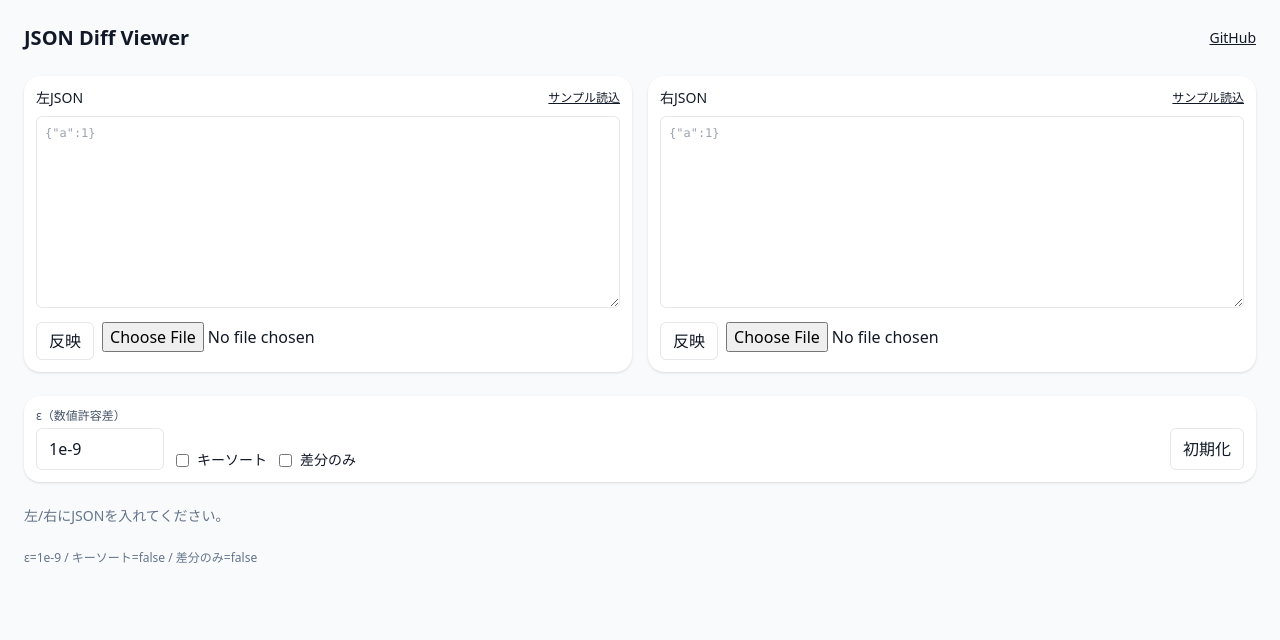
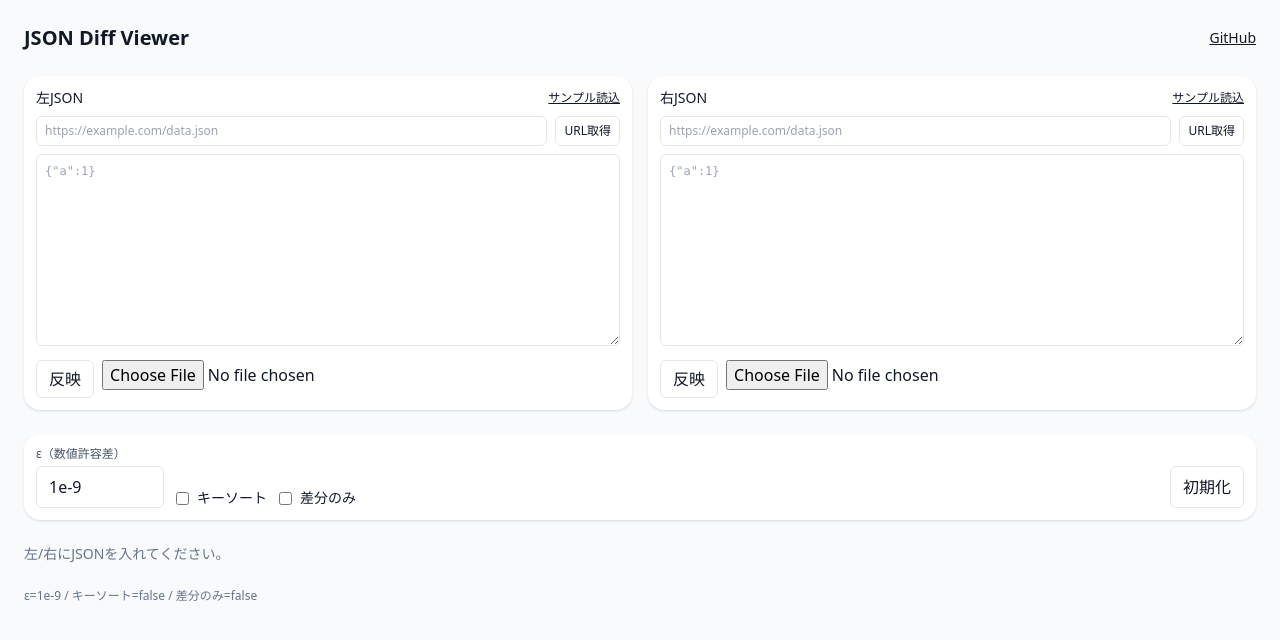
Before and after one commit to seiya-matsuoka/json-diff-viewer, a Next.js app: page / in a window 1280 px wide. Shown: the top 640 px of the page. Built offline with nearby package versions, Linux system fonts and the light colour scheme.

Commit message:
feat(import): URL 取得を追加

```diff
--- a/src/app/components/Uploaders.tsx
+++ b/src/app/components/Uploaders.tsx
@@ -2,12 +2,153 @@
 
 import { useState } from "react";
 
-function safeParse(text: string) {
+type ParseResult<T> = { data: T | null; error: string | null };
+
+function safeParse<T = any>(text: string): ParseResult<T> {
   try {
-    return JSON.parse(text);
-  } catch {
-    return null;
+    return { data: JSON.parse(text), error: null };
+  } catch (e: any) {
+    return {
+      data: null,
+      error: e?.message ? String(e.message) : "JSON の解析に失敗しました",
+    };
   }
+}
+
+type PanelState = {
+  text: string;
+  url: string;
+  loading: boolean;
+  parseError: string | null;
+  fetchError: string | null;
+  lastLoadedUrl: string | null;
+};
+
+function Panel({
+  label,
+  testFile,
+  onApply,
+}: {
+  label: string;
+  testFile: string;
+  onApply: (v: any) => void;
+}) {
+  const [s, setS] = useState<PanelState>({
+    text: "",
+    url: "",
+    loading: false,
+    parseError: null,
+    fetchError: null,
+    lastLoadedUrl: null,
+  });
+
+  const loadSample = async () => {
+    try {
+      const res = await fetch(testFile);
+      const t = await res.text();
+      setS((p) => ({ ...p, text: t, parseError: null }));
+    } catch {
+      setS((p) => ({ ...p, fetchError: "サンプルの取得に失敗しました" }));
+    }
+  };
+
+  const fetchFromUrl = async () => {
+    if (!s.url) return;
+    setS((p) => ({ ...p, loading: true, fetchError: null }));
+    try {
+      const res = await fetch(`/api/proxy?url=${encodeURIComponent(s.url)}`);
+      if (!res.ok) {
+        const msg = await res.text().catch(() => "");
+        throw new Error(msg || `取得に失敗しました (HTTP ${res.status})`);
+      }
+      const t = await res.text();
+      setS((p) => ({
+        ...p,
+        text: t,
+        loading: false,
+        fetchError: null,
+        lastLoadedUrl: s.url,
+      }));
+    } catch (e: any) {
+      setS((p) => ({
+        ...p,
+        loading: false,
+        fetchError: e?.message ? String(e.message) : "取得に失敗しました",
+      }));
+    }
+  };
+
+  const apply = () => {
+    const { data, error } = safeParse(s.text);
+    if (error) {
+      setS((p) => ({ ...p, parseError: error }));
+      return;
+    }
+    setS((p) => ({ ...p, parseError: null }));
+    onApply(data);
+  };
+
+  return (
+    <div className="rounded-2xl bg-white p-3 shadow">
+      <div className="mb-2 flex items-center justify-between">
+        <span className="text-sm font-medium">{label}</span>
+        <button className="text-xs underline" onClick={loadSample}>
+          サンプル読込
+        </button>
+      </div>
+
+      <div className="mb-2 flex gap-2">
+        <input
+          className="flex-1 rounded-md border px-2 py-1.5 text-xs"
+          placeholder="https://example.com/data.json"
+          value={s.url}
+          onChange={(e) => setS((p) => ({ ...p, url: e.target.value }))}
+        />
+        <button
+          className="rounded-md border px-2 py-1.5 text-xs"
+          onClick={fetchFromUrl}
+          disabled={s.loading}
+        >
+          {s.loading ? "取得中…" : "URL取得"}
+        </button>
+      </div>
+      {s.lastLoadedUrl && (
+        <div className="mb-1 break-all text-[11px] text-slate-500">
+          取得元: {s.lastLoadedUrl}
+        </div>
+      )}
+      {s.fetchError && (
+        <div className="mb-1 text-[11px] text-red-600">{s.fetchError}</div>
+      )}
+
+      <textarea
+        className="h-48 w-full rounded-md border p-2 font-mono text-xs"
+        value={s.text}
+        onChange={(e) => setS((p) => ({ ...p, text: e.target.value }))}
+        placeholder='{"a":1}'
+      />
+
+      {s.parseError && (
+        <div className="mt-1 text-[11px] text-red-600">{s.parseError}</div>
+      )}
+
+      <div className="mt-2 flex gap-2">
+        <button className="rounded-md border px-3 py-1.5" onClick={apply}>
+          反映
+        </button>
+        <input
+          type="file"
+          accept=".json,application/json"
+          onChange={async (e) => {
+            const f = e.target.files?.[0];
+            if (!f) return;
+            const t = await f.text();
+            setS((p) => ({ ...p, text: t, parseError: null }));
+          }}
+        />
+      </div>
+    </div>
+  );
 }
 
 export default function Uploaders({
@@ -17,66 +158,18 @@ export default function Uploaders({
   onLeft: (v: any) => void;
   onRight: (v: any) => void;
 }) {
-  const [lText, setLText] = useState("");
-  const [rText, setRText] = useState("");
-
   return (
     <div className="grid grid-cols-1 gap-4 md:grid-cols-2">
-      {[
-        {
-          label: "左JSON",
-          text: lText,
-          set: setLText,
-          on: onLeft,
-          testFile: "/samples/01_basic_add_remove/left.json",
-        },
-        {
-          label: "右JSON",
-          text: rText,
-          set: setRText,
-          on: onRight,
-          testFile: "/samples/01_basic_add_remove/right.json",
-        },
-      ].map(({ label, text, set, on, testFile }) => (
-        <div key={label} className="rounded-2xl bg-white p-3 shadow">
-          <div className="mb-2 flex items-center justify-between">
-            <span className="text-sm font-medium">{label}</span>
-            <button
-              className="text-xs underline"
-              onClick={async () => {
-                const res = await fetch(testFile);
-                set(await res.text());
-              }}
-            >
-              サンプル読込
-            </button>
-          </div>
-          <textarea
-            className="h-48 w-full rounded-md border p-2 font-mono text-xs"
-            value={text}
-            onChange={(e) => set(e.target.value)}
-            placeholder='{"a":1}'
-          />
-          <div className="mt-2 flex gap-2">
-            <button
-              className="rounded-md border px-3 py-1.5"
-              onClick={() => on(safeParse(text))}
-            >
-              反映
-            </button>
-            <input
-              type="file"
-              accept=".json"
-              onChange={async (e) => {
-                const f = e.target.files?.[0];
-                if (!f) return;
-                const t = await f.text();
-                set(t);
-              }}
-            />
-          </div>
-        </div>
-      ))}
+      <Panel
+        label="左JSON"
+        testFile="/samples/01_basic_add_remove/left.json"
+        onApply={onLeft}
+      />
+      <Panel
+        label="右JSON"
+        testFile="/samples/01_basic_add_remove/right.json"
+        onApply={onRight}
+      />
     </div>
   );
 }
```
